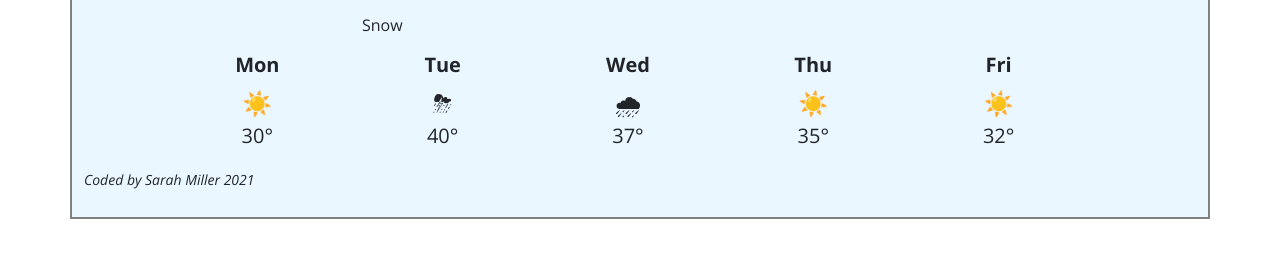
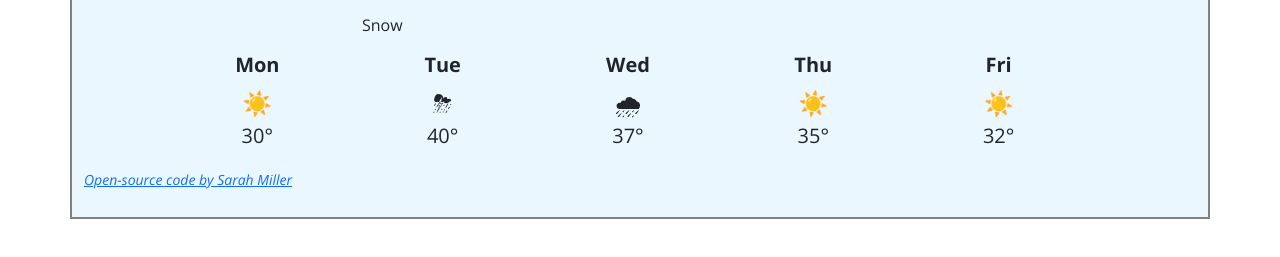
Before and after one commit to Theboz827/Weather-App-Week-6, a plain HTML site: page index.html in a window 1280 px wide. Shown: the part 151-408 px from the top of the page. Drawn offline with nearby package versions, Linux system fonts and the light colour scheme.

Commit message:
Added link to Github repository

```diff
--- a/index.html
+++ b/index.html
@@ -119,7 +119,7 @@
       </div>
       <div class="row">
         <div class="col-6">
-          <p><span class="footer">Coded by Sarah Miller 2021</span></p>
+          <p><span class="footer"><a href="https://github.com/Theboz827/Weather-App-Project" target="_blank">Open-source code by Sarah Miller</a></span></p>
         </div>
       </div>
     </div>
```
